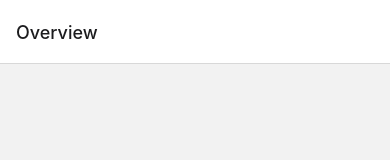
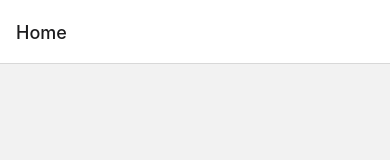
Before and after one commit to diegovester/ExpoTemplate, a React Native app: screen / in a window 390 px wide. Shown: the top 160 px of the page. Built offline with nearby package versions, Linux system fonts and the light colour scheme.

Commit message:
Passing additional props

```diff
--- a/App.js
+++ b/App.js
@@ -24,14 +24,13 @@ function DetailsScreen() {
 const Stack = createNativeStackNavigator();
 
 function App() {
+  const someData = "some data";
   return (
     <NavigationContainer>
       <Stack.Navigator initialRouteName="Home">
-        <Stack.Screen
-          name="Home"
-          component={HomeScreen}
-          options={{ title: 'Overview' }}
-        />
+        <Stack.Screen name="Home">
+          {(props) => <HomeScreen {...props} extraData={someData} />}
+        </Stack.Screen>
         <Stack.Screen name="Details" component={DetailsScreen} />
       </Stack.Navigator>
     </NavigationContainer>
```
